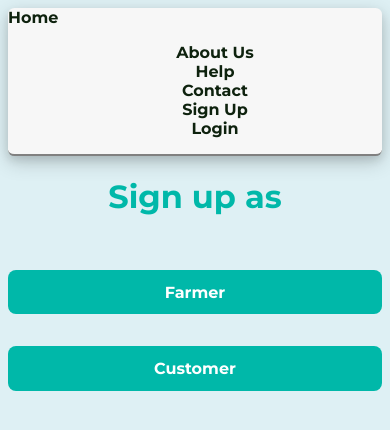
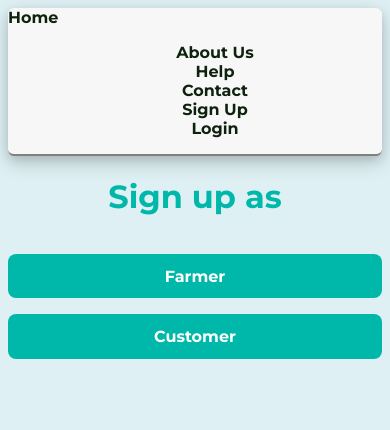
Before and after one commit to chingu-voyages/v46-tier3-team-33, a React (Vite) app in the folder frontend/: page /PreSignup in a window 390 px wide. Shown: the top 430 px of the page. Built offline with nearby package versions, Linux system fonts and the light colour scheme; no server answers; a web font is replaced by a local one.

Commit message:
For small screens (up to 768 pixels), the height is set to auto, the flex-direction is set to column, align-items is set to stretch, and the gap is set to 1rem - preSignup.css

```diff
--- a/frontend/src/components/Pages/preSignup/preSignup.css
+++ b/frontend/src/components/Pages/preSignup/preSignup.css
@@ -17,3 +17,12 @@
     gap: 2rem;
   }
 }
+
+@media screen and (max-width: 768px) {
+  #preSignup-container {
+    height: auto;
+    flex-direction: column;
+    align-items: stretch;
+    gap: 1rem;
+  }
+}
```
